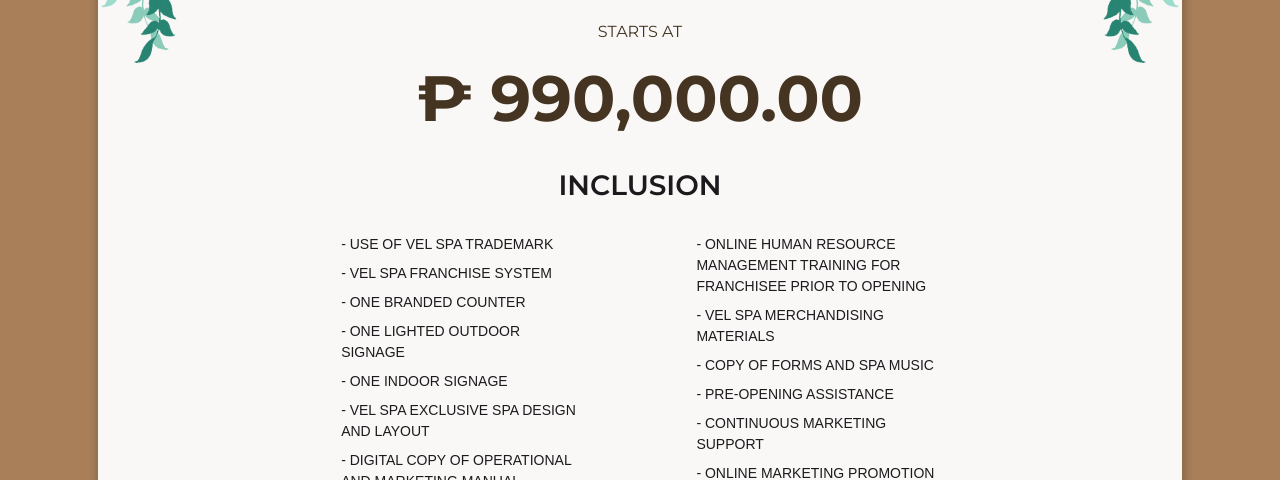
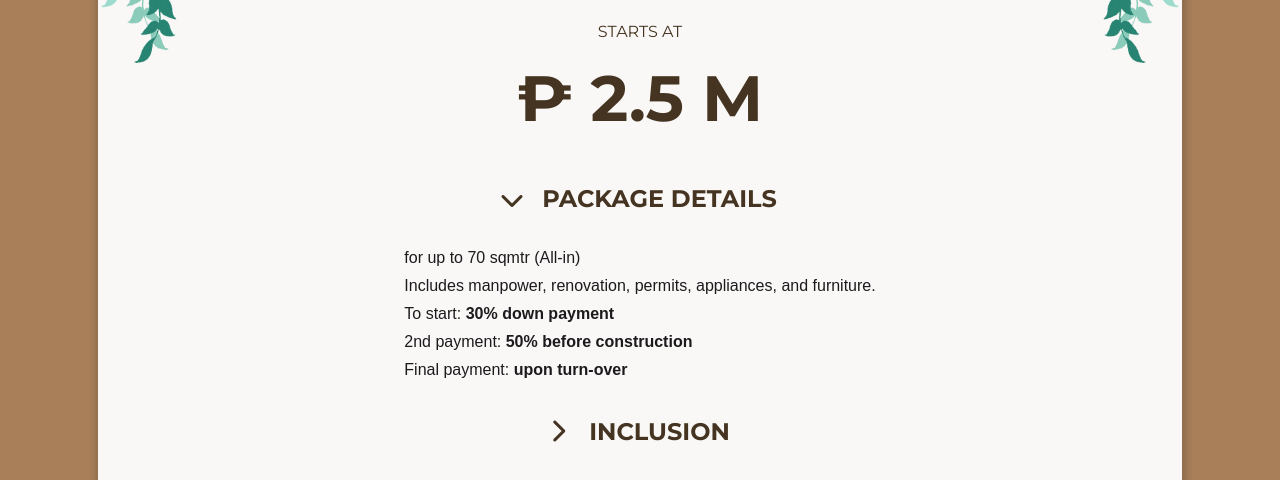
Before and after one commit to seybyiiii/VelSpa-demo, a plain HTML site: page franchise.html in a window 1280 px wide. Shown: the part 746-1226 px from the top of the page. Drawn offline with nearby package versions, Linux system fonts and the light colour scheme.

Commit message:
franchise update

```diff
--- a/css/style.css
+++ b/css/style.css
@@ -1215,6 +1215,47 @@
 /*** Appointment End ***/
 
 /*** Franchise ***/
+
+.accordion-item {
+  border: none;
+  box-shadow: none;
+}
+
+.accordion-button {
+  border: none;
+  box-shadow: none;
+  border-bottom: none !important;
+  font-size: 24px;
+  justify-content: center;
+}
+
+.accordion-body {
+  border-top: none;
+}
+
+.accordion-button::after {
+  display: none;
+}
+
+.toggle-arrow {
+  transition: transform 0.3s ease;
+}
+
+.accordion-button:not(.collapsed) .toggle-arrow {
+  transform: rotate(90deg);
+}
+
+.accordion-button:not(.collapsed) {
+  color: #453421;
+  box-shadow: inset 0 -1px 0 rgba(0, 0, 0, .0);
+}
+
+.accordion-button:focus {
+  box-shadow: 0 0 0 0 rgba(255, 79, 158, 0);
+}
+
+
+
 .intro-franchise {
     background-color: #fff;
     color: #202020;
@@ -1421,6 +1462,16 @@
   .op-fran {
     padding: 0rem 2rem;
   }
+
+  .accordion-button {
+    justify-content: start;
+    font-size: 18px;
+  }
+
+  .accordion-body {
+    font-size: 14px;
+  }
+
 }
 
 @media (max-width: 630px) {
@@ -1463,6 +1514,15 @@
 
   .inclusion-desc {
     padding: 0rem 1rem 2rem;
+  }
+
+  .accordion-button {
+    gap: 1rem !important;
+    padding: .5rem 0rem;
+  }
+
+  .accordion-body {
+    font-size: 14px;
   }
 }
 
--- a/franchise.html
+++ b/franchise.html
@@ -87,37 +87,74 @@
                                             <p class="start-at monteserrat text-center" data-aos="fade-up" data-aos-duration="800" data-aos-delay="350">Starts at</p>
                                         </div>
                                         <div class="col-lg-12">
-                                            <p class="start-price display-3 monteserrat text-center" data-aos="fade-up" data-aos-duration="600" data-aos-delay="450">₱ 990,000.00 </p>
+                                            <p class="start-price display-3 monteserrat text-center" data-aos="fade-up" data-aos-duration="800" data-aos-delay="450">₱ 2.5 M</p>
                                         </div>
                                     </div>
-                                    <div class="inclusion-desc row col-lg-10">
 
-                                        <div class="col-lg-9" data-aos="fade-up" data-aos-duration="800" data-aos-delay="450">
-                                            <h3 class="inc-word text-dark monteserrat text-center">INCLUSION</h3>
+                                    <div class="accordion col-md-9 col-lg-9 mx-auto pb-4" id="inclusionAccordion"  data-aos="fade-up" data-aos-duration="1000" data-aos-delay="450">
+
+                                        <!-- Accordion Item 1: Franchise Package -->
+                                        <div class="accordion-item bg-light">
+                                            <h2 class="accordion-header bg-light" id="headingPackage">
+                                                <button class="accordion-button bg-light gap-4 monteserrat fw-bold cafe-noir"
+                                                    type="button" data-bs-toggle="collapse" data-bs-target="#collapsePackage"
+                                                    aria-expanded="true" aria-controls="collapsePackage">
+                                                    <span class="toggle-arrow"><i class="fa-solid fa-chevron-right"></i></span>
+                                                    <span>PACKAGE DETAILS</span>
+                                                </button>
+                                            </h2>
+                                            <div id="collapsePackage" class="accordion-collapse collapse show" aria-labelledby="headingPackage">
+                                                <div class="accordion-body d-flex justify-content-center">
+                                                    <div>
+                                                        <p class="text-dark mb-1">for up to 70 sqmtr (All-in)</em></p>
+                                                        <p class="text-dark mb-1">Includes manpower, renovation, permits, appliances, and furniture.</p>
+                                                        <p class="text-dark mb-1">To start: <strong>30% down payment</strong></p>
+                                                        <p class="text-dark mb-1">2nd payment: <strong>50% before construction</strong></p>
+                                                        <p class="text-dark mb-1">Final payment: <strong>upon turn-over</strong></p>
+                                                    </div>
+                                                </div>
+                                            </div>
                                         </div>
-                                        <div class="col-lg-4 inc-content">
-                                            <p class="text-dark text-uppercase" data-aos="fade-up" data-aos-duration="800" data-aos-delay="300">- Use of Vel Spa Trademark</p>
-                                            <p class="text-dark text-uppercase" data-aos="fade-up" data-aos-duration="800" data-aos-delay="300">- Vel Spa Franchise System</p>
-                                            <p class="text-dark text-uppercase" data-aos="fade-up" data-aos-duration="800" data-aos-delay="300">- One Branded Counter</p>
-                                            <p class="text-dark text-uppercase" data-aos="fade-up" data-aos-duration="800" data-aos-delay="300">- One Lighted Outdoor Signage</p>
-                                            <p class="text-dark text-uppercase" data-aos="fade-up" data-aos-duration="800" data-aos-delay="300">- One Indoor Signage</p>
-                                            <p class="text-dark text-uppercase" data-aos="fade-up" data-aos-duration="800" data-aos-delay="300">- Vel Spa Exclusive Spa Design and Layout</p>
-                                            <p class="text-dark text-uppercase" data-aos="fade-up" data-aos-duration="800" data-aos-delay="300">- Digital Copy of Operational and Marketing Manual</p>
-                                            <p class="text-dark text-uppercase" data-aos="fade-up" data-aos-duration="800" data-aos-delay="300">- Hands-on Training for Franchisee's therapists prior to opening</p>
-                                            <p class="text-dark text-uppercase" data-aos="fade-up" data-aos-duration="800" data-aos-delay="300">- Online Business Orientation and Training for Franchisee prior to opening</p>
-                                        </div>
-                                        <div class="col-lg-4 inc-content">
-                                            <p class="text-dark text-uppercase" data-aos="fade-up" data-aos-duration="800" data-aos-delay="300">- Online Human Resource Management Training for Franchisee prior to opening</p>
-                                            <p class="text-dark text-uppercase" data-aos="fade-up" data-aos-duration="800" data-aos-delay="300">- Vel Spa Merchandising Materials</p>
-                                            <p class="text-dark text-uppercase" data-aos="fade-up" data-aos-duration="800" data-aos-delay="300">- Copy of Forms and Spa Music</p>
-                                            <p class="text-dark text-uppercase" data-aos="fade-up" data-aos-duration="800" data-aos-delay="300">- Pre-Opening Assistance</p>
-                                            <p class="text-dark text-uppercase" data-aos="fade-up" data-aos-duration="800" data-aos-delay="300">- Continuous Marketing Support</p>
-                                            <p class="text-dark text-uppercase" data-aos="fade-up" data-aos-duration="800" data-aos-delay="300">- Online Marketing promotion for Franchisee's Branch opening</p>
-                                            <p class="text-dark text-uppercase" data-aos="fade-up" data-aos-duration="800" data-aos-delay="300">- Spa Materials and 5 Customized Vel Spa Massage Beds</p>
-                                            <p class="text-dark text-uppercase" data-aos="fade-up" data-aos-duration="800" data-aos-delay="300">- Payment and processing of Permits</p>
-                                            <p class="text-dark text-uppercase" data-aos="fade-up" data-aos-duration="800" data-aos-delay="300">- 5-6 Licensed Therapists</p>
+
+                                        <!-- Accordion Item 2: Inclusion -->
+                                        <div class="accordion-item bg-light">
+                                            <h2 class="accordion-header" id="headingInclusion">
+                                                <button class="accordion-button collapsed bg-light gap-4 monteserrat fw-bold cafe-noir"
+                                                    type="button" data-bs-toggle="collapse" data-bs-target="#collapseInclusion"
+                                                    aria-expanded="false" aria-controls="collapseInclusion">
+                                                    <span class="toggle-arrow"><i class="fa-solid fa-chevron-right"></i></span>
+                                                    <span>INCLUSION</span>
+                                                </button>
+                                            </h2>
+                                            <div id="collapseInclusion" class="accordion-collapse collapse" aria-labelledby="headingInclusion">
+                                                <div class="accordion-body row d-flex justify-content-center">
+                                                    <div class="col-lg-5 inc-content">
+                                                        <p class="text-dark text-uppercase">- Use of Vel Spa Trademark</p>
+                                                        <p class="text-dark text-uppercase">- Vel Spa Franchise System</p>
+                                                        <p class="text-dark text-uppercase">- One Branded Counter</p>
+                                                        <p class="text-dark text-uppercase">- One Lighted Outdoor Signage</p>
+                                                        <p class="text-dark text-uppercase">- One Indoor Signage</p>
+                                                        <p class="text-dark text-uppercase">- Vel Spa Exclusive Spa Design and Layout</p>
+                                                        <p class="text-dark text-uppercase">- Digital Copy of Operational and Marketing Manual</p>
+                                                        <p class="text-dark text-uppercase">- Hands-on Training for Franchisee's therapists prior to opening</p>
+                                                        <p class="text-dark text-uppercase">- Online Business Orientation and Training for Franchisee prior to opening</p>
+                                                    </div>
+                                                    <div class="col-lg-5 inc-content">
+                                                        <p class="text-dark text-uppercase">- Online Human Resource Management Training for Franchisee prior to opening</p>
+                                                        <p class="text-dark text-uppercase">- Vel Spa Merchandising Materials</p>
+                                                        <p class="text-dark text-uppercase">- Copy of Forms and Spa Music</p>
+                                                        <p class="text-dark text-uppercase">- Pre-Opening Assistance</p>
+                                                        <p class="text-dark text-uppercase">- Continuous Marketing Support</p>
+                                                        <p class="text-dark text-uppercase">- Online Marketing promotion for Franchisee's Branch opening</p>
+                                                        <p class="text-dark text-uppercase">- Spa Materials and 5 Customized Vel Spa Massage Beds</p>
+                                                        <p class="text-dark text-uppercase">- Payment and processing of Permits</p>
+                                                        <p class="text-dark text-uppercase">- 5-6 Licensed Therapists</p>
+                                                    </div>
+                                                </div>
+                                            </div>
                                         </div>
                                     </div>
+
                                 </div>
                             </div>
 
```
